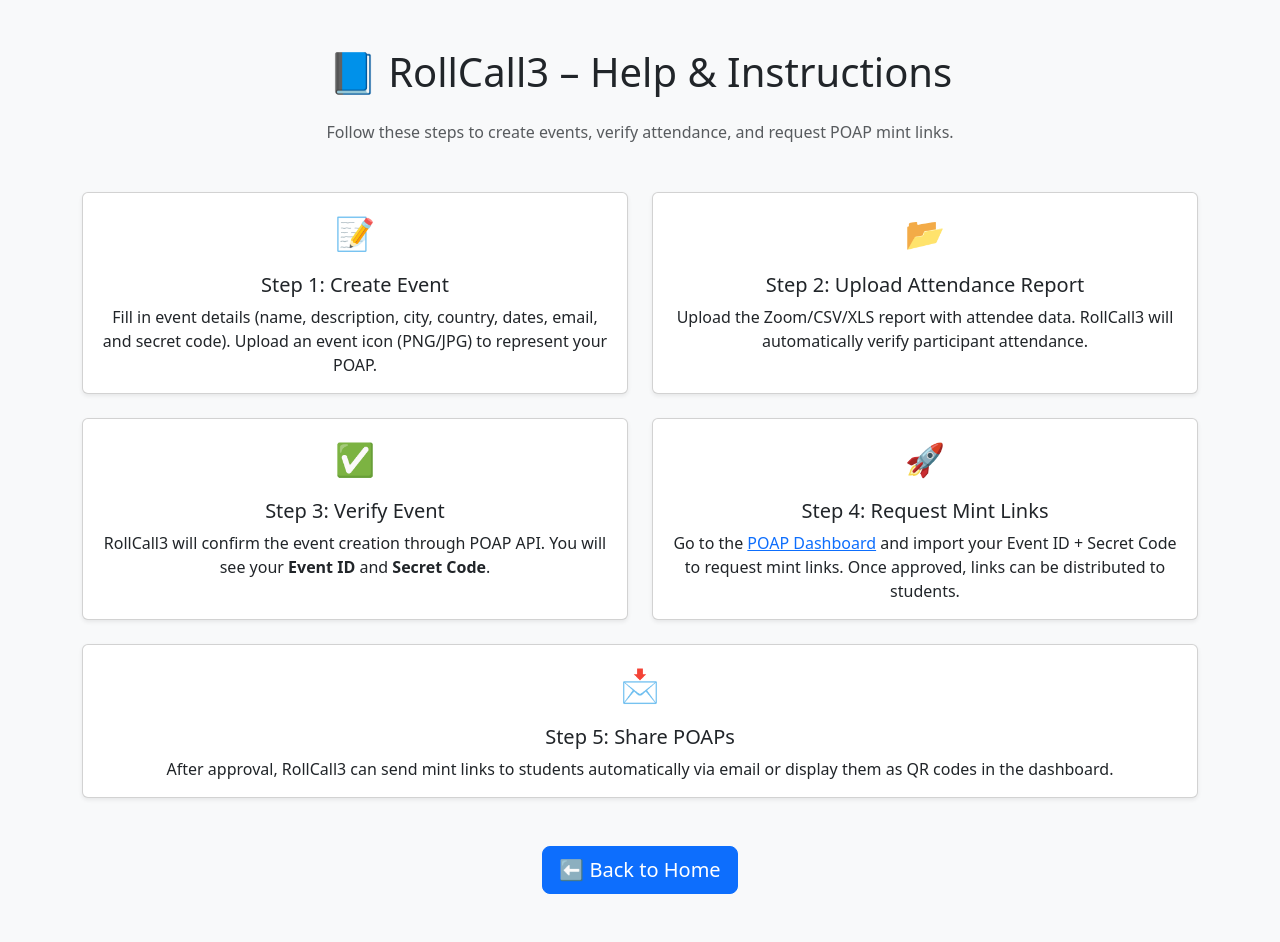
After one commit to SR-005/RollCall3, a Flask app: template templates/help.html in a window 1280 px wide. The commit adds this page. Run offline with Flask 3, Linux system fonts and the light colour scheme; the template is opened without the code that fills it, so the values that code supplies are empty; some libraries are stand-ins or nearby versions.

Commit message:
created help page

```diff
--- /dev/null
+++ b/templates/help.html
@@ -0,0 +1,112 @@
+<!DOCTYPE html>
+<html lang="en">
+<head>
+  <meta charset="UTF-8">
+  <meta name="viewport" content="width=device-width, initial-scale=1.0">
+  <title>RollCall3 Help</title>
+  <link href="https://cdn.jsdelivr.net/npm/bootstrap@5.3.2/dist/css/bootstrap.min.css" rel="stylesheet">
+  <style>
+    .step-card {
+      transition: transform 0.3s ease, box-shadow 0.3s ease;
+    }
+    .step-card:hover {
+      transform: translateY(-6px) scale(1.02);
+      box-shadow: 0 8px 20px rgba(0,0,0,0.2);
+    }
+    .step-icon {
+      font-size: 2rem;
+    }
+  </style>
+</head>
+<body class="bg-light">
+
+  <div class="container py-5">
+    <h1 class="text-center mb-4">📘 RollCall3 – Help & Instructions</h1>
+    <p class="text-center text-muted mb-5">
+      Follow these steps to create events, verify attendance, and request POAP mint links.
+    </p>
+
+    <div class="row g-4">
+
+      <!-- Step 1 -->
+      <div class="col-md-6">
+        <div class="card step-card h-100 shadow-sm">
+          <div class="card-body text-center">
+            <div class="step-icon mb-3">📝</div>
+            <h5 class="card-title">Step 1: Create Event</h5>
+            <p class="card-text">
+              Fill in event details (name, description, city, country, dates, email, and secret code).
+              Upload an event icon (PNG/JPG) to represent your POAP.
+            </p>
+          </div>
+        </div>
+      </div>
+
+      <!-- Step 2 -->
+      <div class="col-md-6">
+        <div class="card step-card h-100 shadow-sm">
+          <div class="card-body text-center">
+            <div class="step-icon mb-3">📂</div>
+            <h5 class="card-title">Step 2: Upload Attendance Report</h5>
+            <p class="card-text">
+              Upload the Zoom/CSV/XLS report with attendee data.
+              RollCall3 will automatically verify participant attendance.
+            </p>
+          </div>
+        </div>
+      </div>
+
+      <!-- Step 3 -->
+      <div class="col-md-6">
+        <div class="card step-card h-100 shadow-sm">
+          <div class="card-body text-center">
+            <div class="step-icon mb-3">✅</div>
+            <h5 class="card-title">Step 3: Verify Event</h5>
+            <p class="card-text">
+              RollCall3 will confirm the event creation through POAP API.
+              You will see your <strong>Event ID</strong> and <strong>Secret Code</strong>.
+            </p>
+          </div>
+        </div>
+      </div>
+
+      <!-- Step 4 -->
+      <div class="col-md-6">
+        <div class="card step-card h-100 shadow-sm">
+          <div class="card-body text-center">
+            <div class="step-icon mb-3">🚀</div>
+            <h5 class="card-title">Step 4: Request Mint Links</h5>
+            <p class="card-text">
+              Go to the <a href="https://drops.poap.xyz" target="_blank">POAP Dashboard</a>
+              and import your Event ID + Secret Code to request mint links.
+              Once approved, links can be distributed to students.
+            </p>
+          </div>
+        </div>
+      </div>
+
+      <!-- Step 5 -->
+      <div class="col-md-12">
+        <div class="card step-card h-100 shadow-sm">
+          <div class="card-body text-center">
+            <div class="step-icon mb-3">📩</div>
+            <h5 class="card-title">Step 5: Share POAPs</h5>
+            <p class="card-text">
+              After approval, RollCall3 can send mint links to students automatically via email
+              or display them as QR codes in the dashboard.
+            </p>
+          </div>
+        </div>
+      </div>
+
+    </div>
+
+    <!-- Back Button -->
+    <div class="text-center mt-5">
+      <a href="/" class="btn btn-primary btn-lg">⬅ Back to Home</a>
+    </div>
+  </div>
+
+  <script src="https://cdn.jsdelivr.net/npm/bootstrap@5.3.2/dist/js/bootstrap.bundle.min.js"></script>
+</body>
+</html>
--- a/templates/index.html
+++ b/templates/index.html
@@ -178,7 +178,6 @@
         </div>
 
     </div>
-
     {% endif %}
 
 
```
